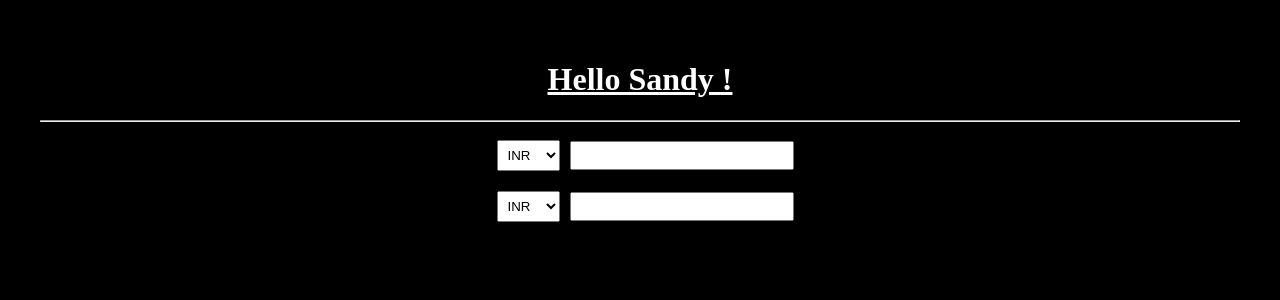
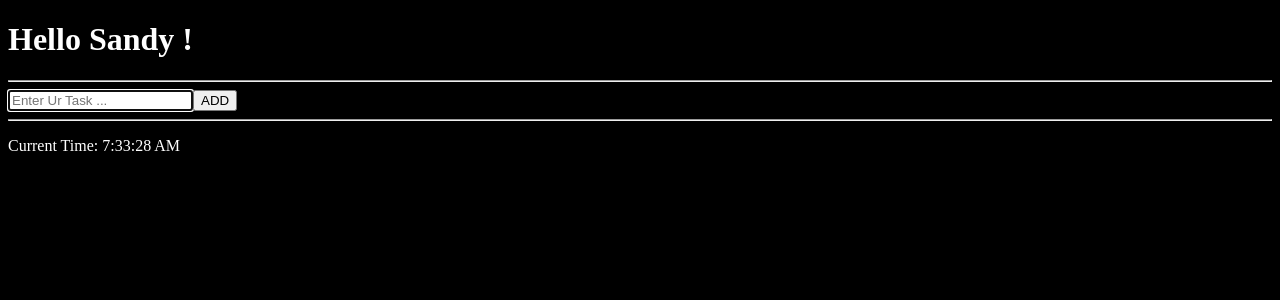
Before and after one commit to Sandy8210/React_Class, a React (Create React App) app in the folder basic/: page / in a window 1280 px wide. Shown: the top 300 px of the page. Built offline with nearby package versions, Linux system fonts and the light colour scheme; the HTML template or start-up script is replaced by a standard one.

Commit message:
timeCheck

```diff
--- a/basic/src/App.css
+++ b/basic/src/App.css
@@ -1,4 +1,4 @@
-:root {
+/* :root {
   --body-background: #000;
 
   --primary-text: #fff;
@@ -206,7 +206,7 @@ span i {
 } */
 
 /* HTML: <div class="loader"></div> */
-.loader {
+/* .loader {
   width: 100px;
   height: 50px;
   border-radius: 100px 100px 0 0;
@@ -235,4 +235,4 @@ span i {
   100% {
     transform: rotate(1turn);
   }
-}
+} */
--- a/basic/src/App.js
+++ b/basic/src/App.js
@@ -59,6 +59,8 @@ import CounterOne from "./Render_Props/CounterOne";
 import CounterTwo from "./Render_Props/CounterTwo";
 import LazyParent from "./Lazy_Component/LazyParent";
 import FormMap from "./components/FormMap";
+import ToDoProject from "./ToDo/ToDoProject";
+import Time from "./components/Time";
 
 export const CountContext = React.createContext();
 
@@ -125,7 +127,7 @@ function App() {
       <Map />
       <TableRow /> */}
       {/* <HandleForm/> */}
-      <Task3 />
+      {/* <Task3 /> */}
       {/* <Task4 /> */}
       {/* <ListTable/> */}
       {/* <Admin /> */}
@@ -188,6 +190,9 @@ function App() {
 
       <LazyParent /> */}
       {/* <FormMap /> */}
+      <ToDoProject />
+      <hr />
+      <Time />
     </>
   );
 }
--- a/basic/src/Task/Task3.jsx
+++ b/basic/src/Task/Task3.jsx
@@ -109,7 +109,7 @@ const Task3 = () => {
 
     if (name === "select1" && sel.select2) {
       const result = values[sel.select2][value] !== 0 ? input.input2 / values[sel.select2][value] : 0;
-      setInput((prev) => ({ ...prev, input1: result }));
+      setInput((prev) => ({ ...prev, input1: result.toFixed(2) }));
       console.log(`Converted value from ${sel.select2} to ${value}: ${result.toFixed(2)}`);
     } else if (name === "select2" && sel.select1) {
       const result = values[sel.select1][value] !== 0 ? input.input1 * values[sel.select1][value] : 0;
--- /dev/null
+++ b/basic/src/ToDo/ToDoProject.css
@@ -0,0 +1,12 @@
+i {
+  margin: 0 10px;
+}
+span {
+  color: orange;
+  text-shadow: 2px 5px 3.5px rgba(255, 255, 255, 0.3);
+  font-weight: 900;
+}
+
+.fa-circle-arrow-right {
+  color: red;
+}
--- /dev/null
+++ b/basic/src/ToDo/ToDoProject.jsx
@@ -0,0 +1,57 @@
+import React, { useEffect, useRef, useState } from "react";
+import "./ToDoProject.css";
+
+const ToDoProject = () => {
+  const [data, setData] = useState([]);
+  const [input, setInput] = useState("");
+
+  const inputRef = useRef();
+  //   const currentTime = date.toLocaleTimeString();
+  //   console.log(currentTime);
+
+  useEffect(() => {
+    inputRef.current.focus();
+  });
+
+  const handleAdd = (e) => {
+    e.preventDefault();
+
+    if (input === "") {
+      return;
+    } else {
+      //   const currentDate = new Date();
+      //   const formattedDate = currentDate.toLocaleDateString();
+      //   const formattedTime = currentDate.toLocaleTimeString();
+
+      //   setData((prev) => [...prev, { input: input, date: formattedDate, time: formattedTime }]);
+      setData((prev) => [...prev, input]);
+      setInput("");
+      //   setDate(date);
+    }
+  };
+
+  const remove = (indexToRemove) => {
+    setData((prev) => prev.filter((_, index) => index !== indexToRemove));
+  };
+  return (
+    <div>
+      <form onSubmit={handleAdd}>
+        <input value={input} ref={inputRef} placeholder="Enter Ur Task ..." onChange={(e) => setInput(e.target.value)} />
+        <button type="submit">ADD</button>
+      </form>
+
+      {data.map((x, index) => (
+        <div key={index}>
+          <p>
+            <span>{index}</span> <i className="fa-solid fa-left-right"></i>
+            {x} <i className="fa-solid fa-rectangle-xmark" onClick={() => remove(index)}></i>
+            {/* {x.input} <i className="fa-solid fa-rectangle-xmark" onClick={() => remove(index)}></i>
+            {x.date} - <span> {x.time} </span> */}
+          </p>
+        </div>
+      ))}
+    </div>
+  );
+};
+
+export default ToDoProject;
--- /dev/null
+++ b/basic/src/components/Time.jsx
@@ -0,0 +1,38 @@
+import React, { useEffect, useState } from "react";
+
+const Time = () => {
+  const [date, setDate] = useState(new Date());
+  const [currentTime, setCurrentTime] = useState("");
+  const [print, setPrint] = useState(false);
+
+  useEffect(() => {
+    let interval;
+
+    interval = setInterval(() => {
+      const updatedDate = new Date();
+      console.log(date.toLocaleTimeString());
+      setDate(updatedDate);
+      setCurrentTime(updatedDate.toLocaleTimeString());
+    }, 1000);
+
+    // Clear the interval after 1 minute (60000 milliseconds)
+    setTimeout(() => {
+      clearInterval(interval);
+      setPrint(true);
+      //   console.log("cleared");
+    }, 60000);
+
+    // Cleanup function to clear the interval when the component unmounts
+    return () => clearInterval(interval);
+  }, [date]);
+
+  return (
+    <div>
+      <p>Current Time: {currentTime}</p>
+
+      {print && <h1> Expired</h1>}
+    </div>
+  );
+};
+
+export default Time;
--- a/basic/src/index.css
+++ b/basic/src/index.css
@@ -1,4 +1,4 @@
-#root {
+/* #root {
   max-width: 1280px;
   margin: 0 auto;
   padding: 2rem;
@@ -29,4 +29,4 @@ select {
   margin: 10px;
   bottom: none;
   outline: none;
-}
+} */
```
